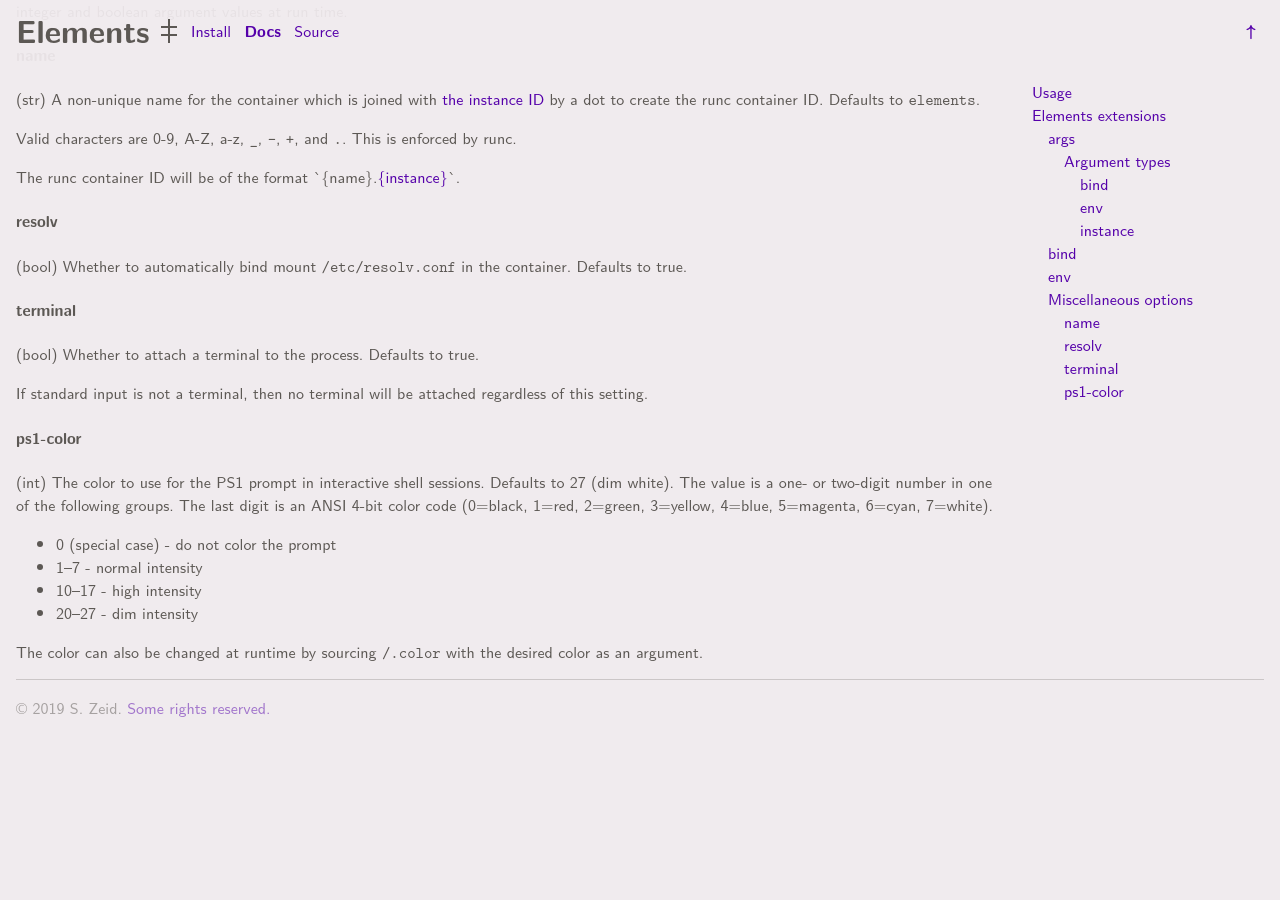
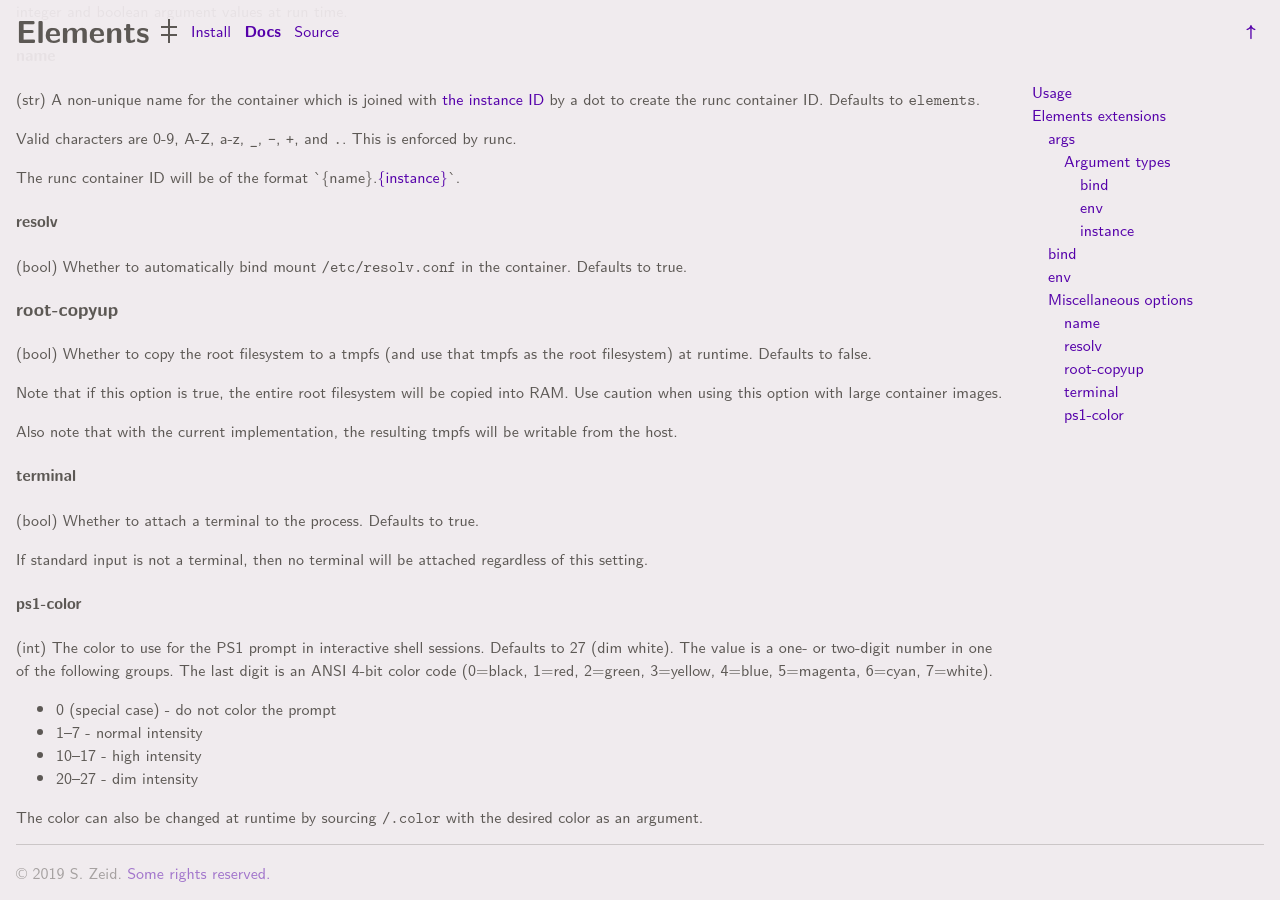
Before and after one commit to s-zeid/elements, a Jekyll site: the page built from docs/index.md, in a window 1280 px wide and 900 px high, scrolled down 2828 px. Built offline with Jekyll 4.4.1, drawn with Linux system fonts in a browser that asks for light colours; some web fonts are replaced; before the commit the page ends 3563 px from its top, so only the background shows below that.

Commit message:
Document root-copyup option

```diff
--- a/docs/index.md
+++ b/docs/index.md
@@ -20,6 +20,7 @@
     * [Miscellaneous options](#miscellaneous-options)
         * [name](#name)
         * [resolv](#resolv)
+        * [root-copyup](#root-copyup)
         * [terminal](#terminal)
         * [ps1-color](#ps1-color)
 
@@ -221,6 +222,19 @@
 container.  Defaults to true.
 
 
+### root-copyup
+
+(bool) Whether to copy the root filesystem to a tmpfs (and use that
+tmpfs as the root filesystem) at runtime.  Defaults to false.
+
+Note that if this option is true, the entire root filesystem will be
+copied into RAM.  Use caution when using this option with large
+container images.
+
+Also note that with the current implementation, the resulting tmpfs
+will be writable from the host.
+
+
 #### terminal
 
 (bool) Whether to attach a terminal to the process.  Defaults to true.
```
